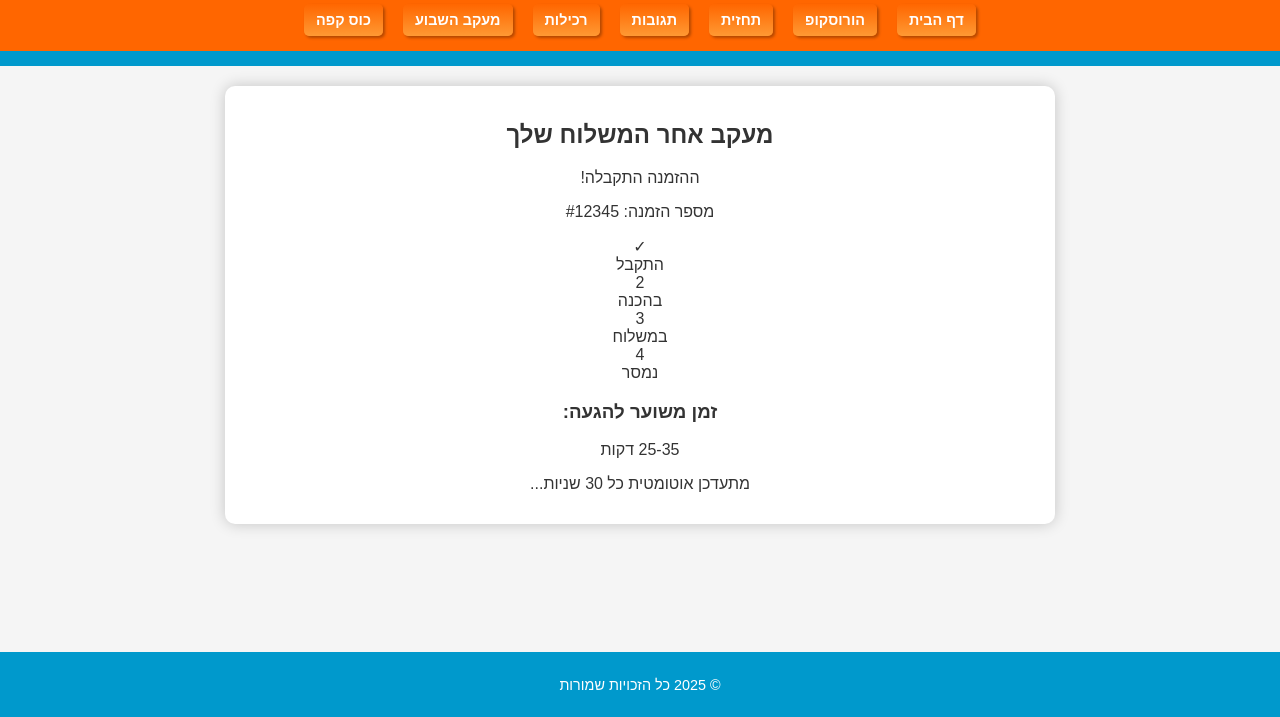
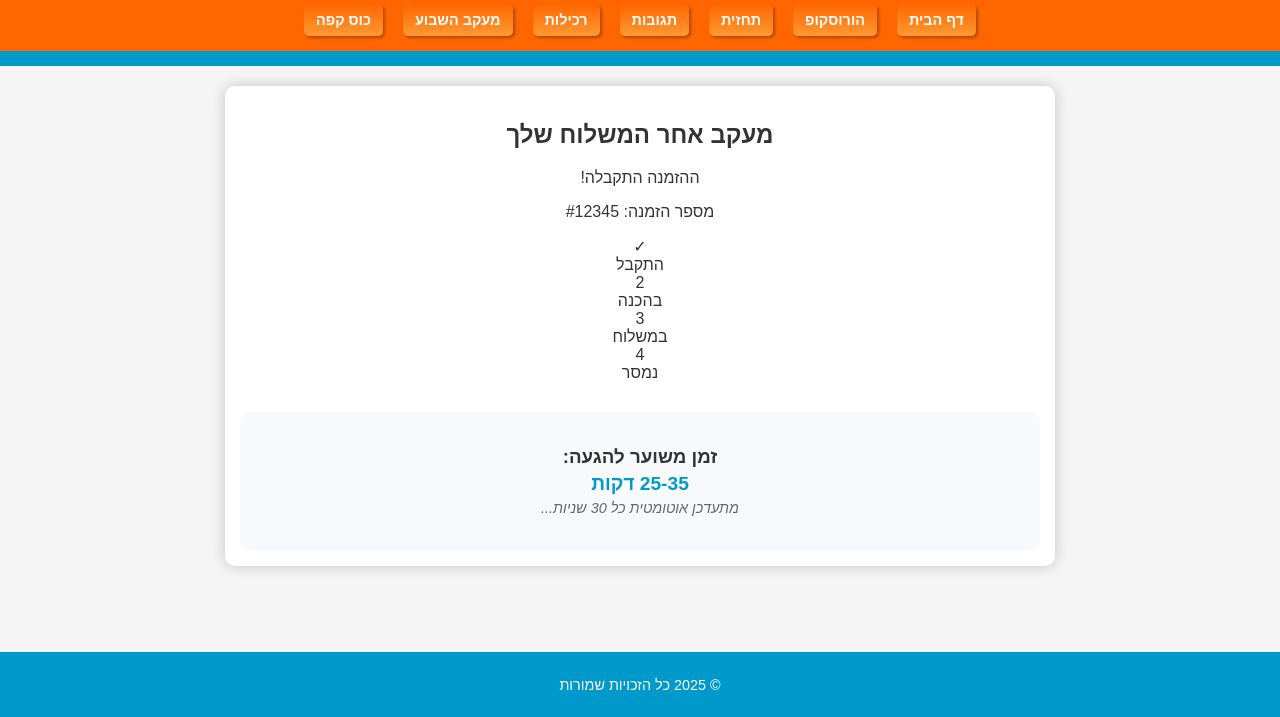
Before and after one commit to liorbraun/goodweek, a plain HTML site: page tracking.html in a window 1280 px wide. Shown: the part 83-800 px from the top of the page. Drawn offline with Linux system fonts and the light colour scheme.

Commit message:
Update styles.css

```diff
--- a/styles.css
+++ b/styles.css
@@ -214,3 +214,49 @@ button:hover {
 button:active {
     transform: scale(0.95);
 }
+
+/* הוספת סגנונות חדשים למעקב אוטומטי */
+.update-status {
+    color: #666;
+    font-size: 0.9em;
+    margin-top: 15px;
+    font-style: italic;
+}
+
+.tracking-details {
+    margin-top: 30px;
+    text-align: center;
+    padding: 15px;
+    background: #f8f9fa;
+    border-radius: 10px;
+}
+
+.estimated-time {
+    margin-bottom: 20px;
+}
+
+.estimated-time h3 {
+    color: #333;
+    margin-bottom: 5px;
+}
+
+.estimated-time p {
+    margin: 5px 0;
+}
+
+#estimated-time {
+    font-size: 1.2em;
+    color: #0099cc;
+    font-weight: bold;
+}
+
+/* אנימציה לעדכון אוטומטי */
+@keyframes updating {
+    0% { opacity: 1; }
+    50% { opacity: 0.5; }
+    100% { opacity: 1; }
+}
+
+.updating {
+    animation: updating 2s infinite;
+}
```
